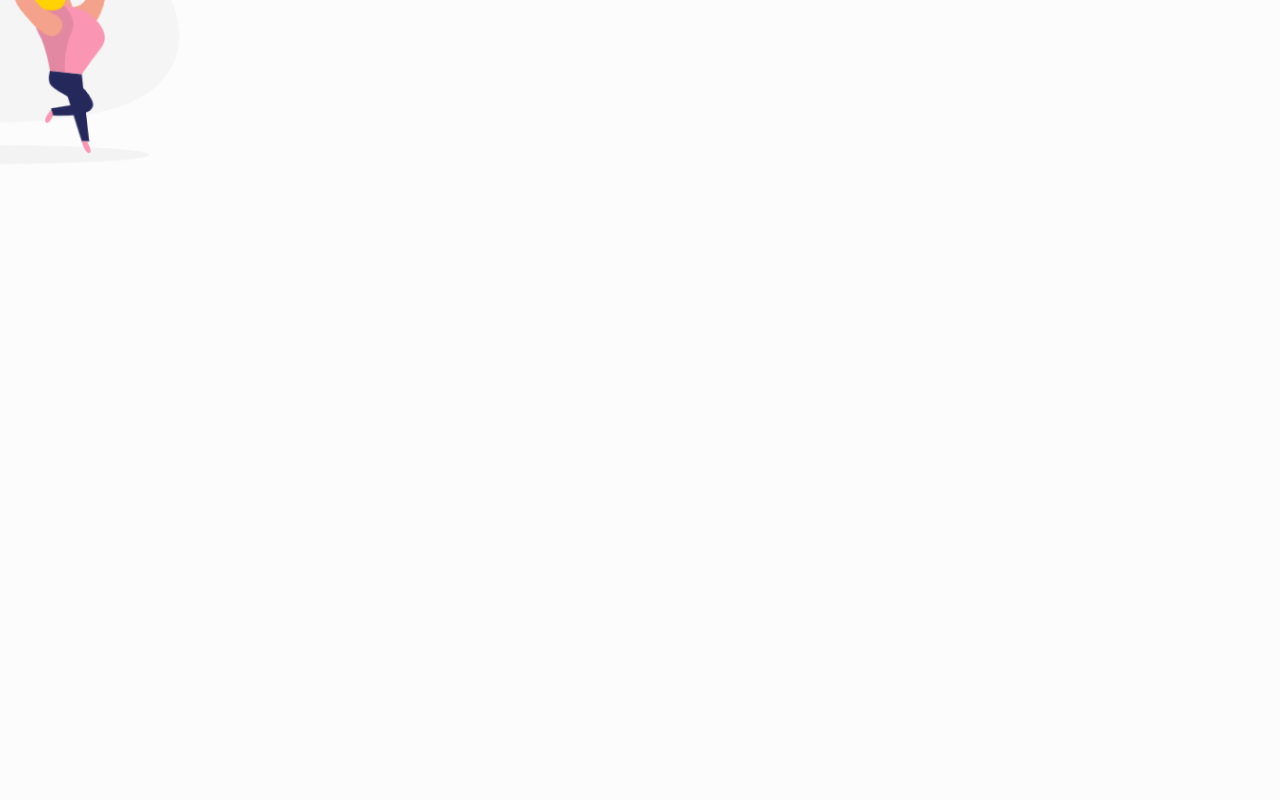
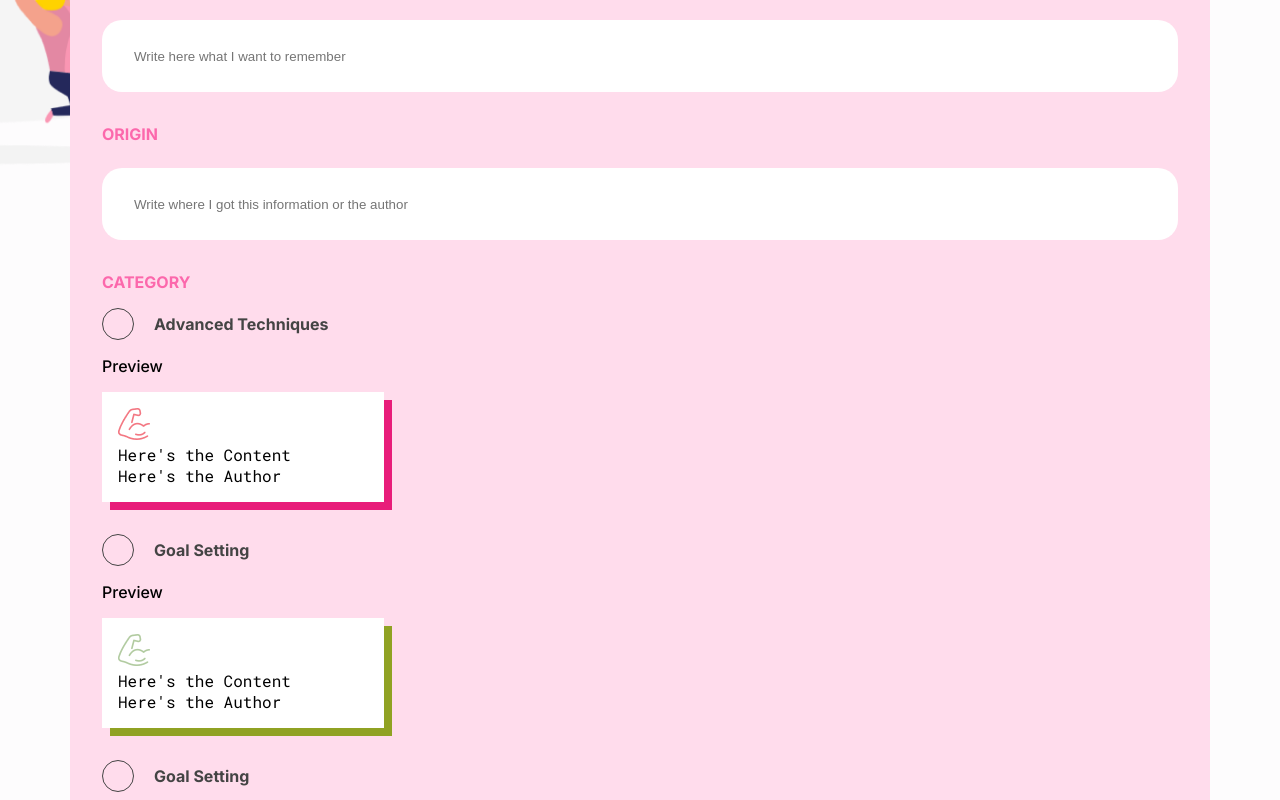
Before and after one commit to GabiiKatherin/web_notes_crud_angular, an Angular app in the folder training_notes/: page / in a window 1280 px wide. Shown: the part 620-1420 px from the top of the page. Built offline with nearby package versions, Linux system fonts and the light colour scheme.

Commit message:
Create component create-note. Need to adjust css

```diff
--- a/training_notes/src/app/app.component.html
+++ b/training_notes/src/app/app.component.html
@@ -1,5 +1,5 @@
-<!---Insert header component selector-->
 <app-header></app-header>
 <main>
+  <app-create-note></app-create-note>
 </main>
 <app-footer></app-footer>
--- a/training_notes/src/app/app.module.ts
+++ b/training_notes/src/app/app.module.ts
@@ -6,13 +6,15 @@ import { AppComponent } from './app.component';
 import { HomeComponent } from './home/home.component';
 import { HeaderComponent } from './components/header/header.component';
 import { FooterComponent } from './components/footer/footer.component';
+import { CreateNoteComponent } from './components/create-note/create-note.component';
 
 @NgModule({
   declarations: [
     AppComponent,
     HomeComponent,
     HeaderComponent,
-    FooterComponent
+    FooterComponent,
+    CreateNoteComponent
   ],
   imports: [
     BrowserModule,
--- /dev/null
+++ b/training_notes/src/app/components/create-note/create-note.component.css
@@ -0,0 +1,140 @@
+.actions {
+  display: flex;
+  justify-content: center;
+  align-items: center;
+  align-content: center;
+}
+
+.buttom {
+  margin: 5px;
+  margin-top: 70px;
+  width: 200px;
+}
+
+.create-notes {
+  padding: 2rem 0;
+}
+
+
+.create-notes form {
+  background: #FFDCEC;
+
+  border: none;
+  border-radius: 20px;
+
+  display: flex;
+  flex-direction: column;
+
+  padding: 2rem;
+}
+
+.create-notes form label {
+  color: #FC68AC;
+  font-weight: bold;
+  margin: 0 0 1rem;
+}
+
+.create-notes form .input {
+  border: none;
+  height: 40px;
+  padding: 1rem 2rem;
+  border-radius: 20px;
+  margin: 0.5rem 0 2rem;
+}
+
+
+.create-notes form .textarea {
+  border: none;
+  padding: 1rem 2rem;
+  border-radius: 20px;
+  margin: 0.5rem 0 2rem;
+}
+
+.container-radio {
+  display: flex;
+  gap: 2.5rem;
+  flex-wrap: wrap;
+  justify-content: space-between;
+  flex-wrap: wrap;
+}
+
+.models {
+  display: flex;
+  gap: 2.5rem;
+  border: 1px solid red;
+}
+
+.model {
+  background-color: white;
+  padding: 1rem;
+  max-width: 250px;
+  margin: 1rem 0 2rem;
+}
+
+.model .conteudo {
+  margin: 1rem auto;
+  word-wrap: break-word;
+}
+
+.model .category {
+  word-wrap: break-word;
+}
+
+.radio {
+  margin: 0;
+}
+
+.model1 {
+  box-shadow: 8px 8px 0px #E81D7A;
+}
+
+.model2 {
+  box-shadow: 8px 8px 0px #90A223;
+}
+
+.model3 {
+  box-shadow: 8px 8px 0px #FF6A1E;
+}
+
+input[type='radio'] {
+  display: none;
+}
+
+.radio-model label{
+  display: flex;
+  align-items: center;
+  column-gap: 20px;
+}
+
+.custom-radio {
+  border: 1px solid #444444;
+  width: 30px;
+  height: 30px;
+  display: grid;
+  place-content: center;
+  border-radius: 50%;
+}
+
+.custom-radio,
+span {
+  transition: 0.5s ease;
+  color: #444444;
+  align-items: center;
+  display: flex;
+}
+
+.custom-radio span {
+  content: '';
+  width: 18px;
+  height: 18px;
+  background: transparent;
+  border-radius: 50%;
+}
+
+input[type='radio']:checked+.custom-radio {
+  border-color: #444444;
+}
+
+input[type='radio']:checked+.custom-radio span {
+  background: #E81D7A;
+}
--- /dev/null
+++ b/training_notes/src/app/components/create-note/create-note.component.html
@@ -0,0 +1,87 @@
+<section class="container create-notes ff-inter">
+  <header class="header">
+    <h2><span style="color: #FC68AC">Add new notes<br>about my training:</span></h2>
+  </header>
+  <form>
+    <label for="note">NOTE OR REMINDER</label>
+      <input
+        type="textarea"
+        class="input"
+        id="note"
+        name="note"
+        placeholder="Write here what I want to remember"
+        >
+    <label for="origin">ORIGIN</label>
+      <input
+        type="textarea"
+        class="input"
+        id="origin"
+        name="origin"
+        placeholder="Write where I got this information or the author"
+        >
+        <label for="model">CATEGORY</label>
+          <div class="container.radio">
+            <div class="radio-model">
+        <label for="model1">
+            <input
+              type="radio"
+              id="model1"
+              value="model1"
+              name="model-card"
+              >
+             <div class="custom-radio">
+                 <span></span>
+            </div>
+                 <span>Advanced Techniques</span>
+           </label>
+           Preview
+            <div class="model model1 ff-roboto-mono">
+             <img src="../../../../assets/images/icon-pink.png" alt="icon-pink-biceps">
+               <p class="content">Here's the Content</p>
+              <p class="author">Here's the Author</p>
+           </div>
+          </div>
+
+          <div class="radio-model">
+            <label for="model2">
+            <input
+            type="radio"
+            id="model2"
+            value="model2"
+            name="model-card"
+            >
+            <div class="custom-radio">
+              <span></span>
+            </div>
+            <span>Goal Setting</span>
+           </label>
+           Preview
+           <div class="model model2 ff-roboto-mono">
+            <img src="../../../../assets/images/icon-green.png" alt="icon-green-biceps">
+            <p class="content">Here's the Content</p>
+            <p class="author">Here's the Author</p>
+           </div>
+          </div>
+          <div class="radio-model">
+            <label for="model3">
+            <input
+            type="radio"
+            id="model3"
+            value="model3"
+            name="model-card"
+            >
+            <div class="custom-radio">
+              <span></span>
+            </div>
+            <span>Goal Setting</span>
+           </label>
+           Preview
+           <div class="model model3 ff-roboto-mono">
+            <img src="../../../../assets/images/icon-orange.png" alt="icon-orange-biceps">
+            <p class="content">Here's the Content</p>
+            <p class="author">Here's the Author</p>
+           </div>
+          </div>
+        </div>
+  </form>
+</section>
```
Also changed, not shown: training_notes/src/app/components/create-note/create-note.component.ts (added, +10 -0 lines), 1 other file (tests, documents, lock files or other folders).
